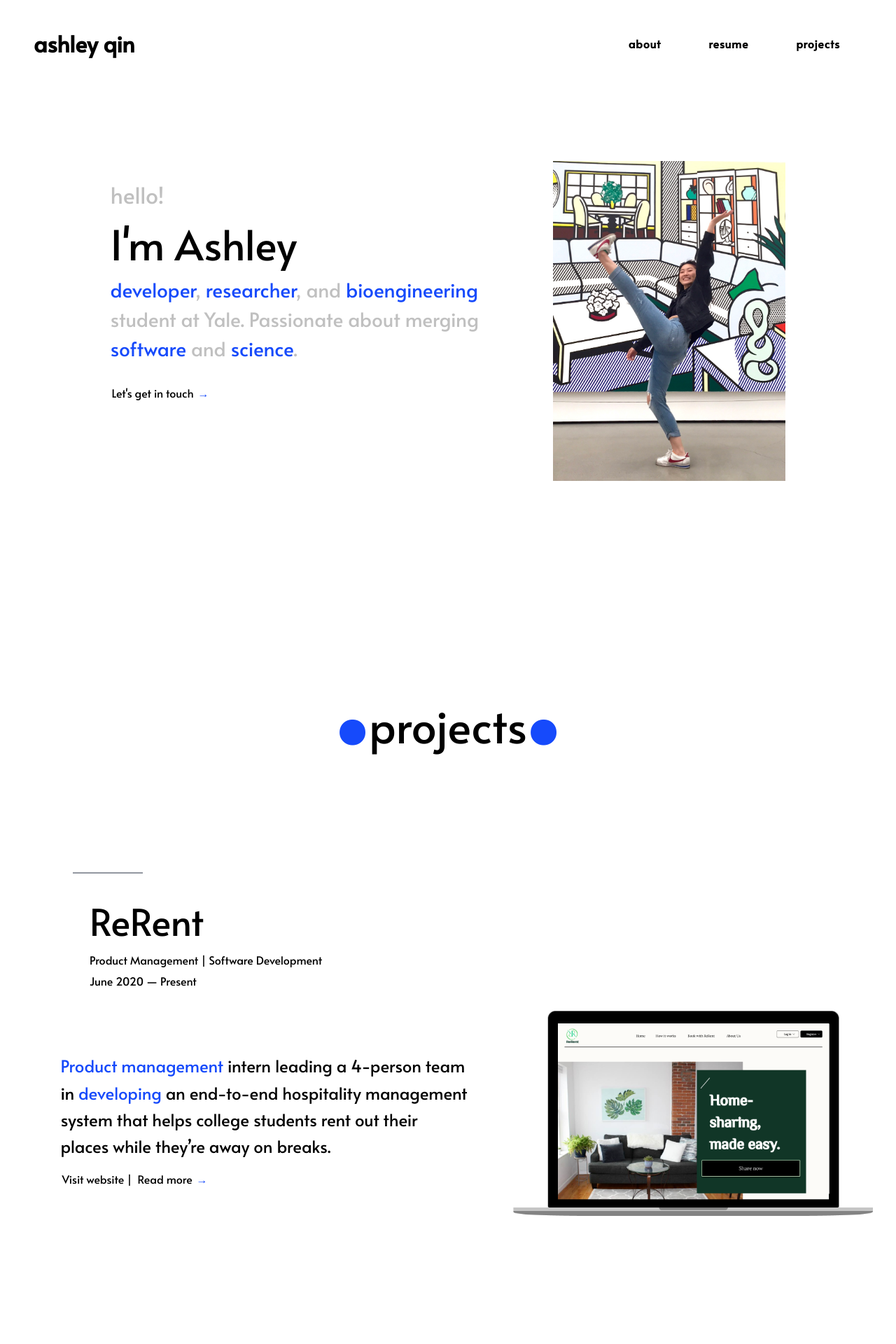
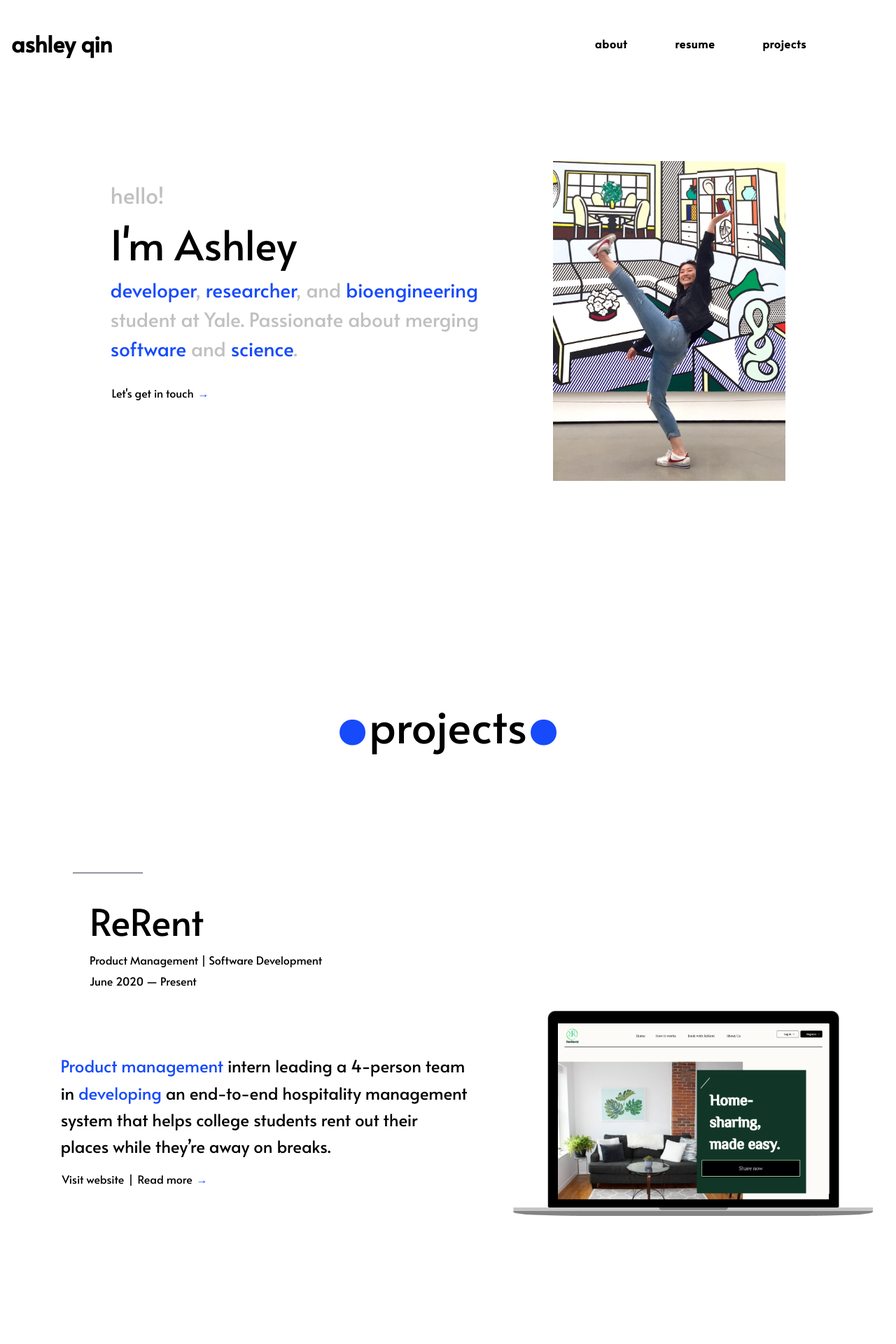
Before and after one commit to ashleyyqin/ashleyyqin.github.io, a Jekyll site: the page built from index.html, in a window 1280 px wide. Shown: the top 1920 px of the page at 70% size. Built offline with Jekyll 4.4.1, drawn with Linux system fonts in a browser that asks for light colours.

Commit message:
reformatting

```diff
--- a/index.html
+++ b/index.html
@@ -47,7 +47,7 @@
                     <span class="blue">Product management</span> intern leading a 4-person team in <span class="blue">developing</span> an end-to-end
                     hospitality management system that helps college students rent out their places while they’re away on breaks.
                 </p>
-            <a href="http://vast-falls-69096.herokuapp.com/" target="_blank">Visit website | </a>
+            <a href="http://vast-falls-69096.herokuapp.com/" target="_blank">Visit website</a>  |
             <a href='pages/rerent.html'>Read more </a><span class="blue">&rarr;</span>
             <span class="home-bottom"></span>
         </div>
@@ -138,7 +138,7 @@
     <div class="subheader mt-1 py-2"
          style="display: flex;align-items: center; flex-flow: wrap; justify-content:left; margin-left: 2em">
         <div style="width: 35em; margin-bottom: 1em; margin-left: 4em">
-            <ul style="margin-left: 8em">
+            <ul style="margin-left: 6.5em">
                 <li>
                     <a href="https://yaledailynews.com/commencement2020/2020/05/15/yale-class-of-2020-by-the-numbers/"
                        style="font-size: 110%" target="_blank">
--- a/styles/main.css
+++ b/styles/main.css
@@ -134,8 +134,11 @@
 }
 
 #siteTitle {
+    display: block;
+    margin-left: auto;
     z-index: 2000;
     font-size: 200%;
+    margin-left: -1em;
     /*margin-left: 6em;
     margin-right: auto;*/
 }
@@ -147,6 +150,7 @@
     justify-items: left;*/
     z-index: 2000;
     margin-left: auto;
+    margin-right: 3em;
 }
 
 nav a {
@@ -393,7 +397,6 @@
 .home-title1 {
     margin-bottom: 1em;
     margin-left: auto;
-    /*margin-right:0.5em;*/
     display: block;
     font-weight: 500;
     font-size: 200%;
```
